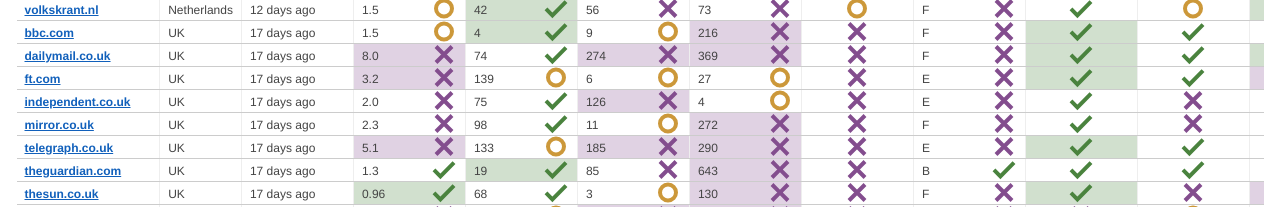
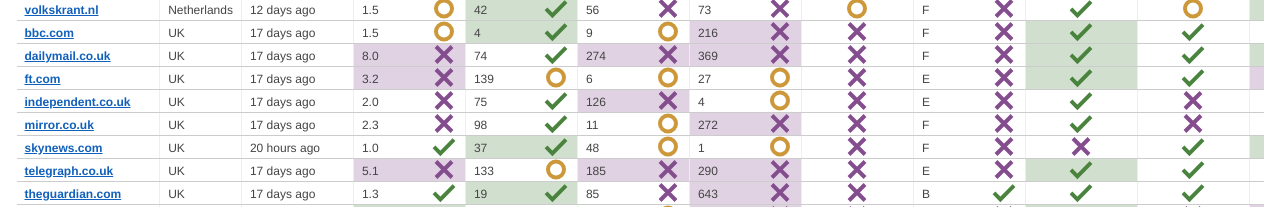
Before and after one commit to isellsoap/front-end-side-of-news, a plain HTML site: page index.html in a window 1280 px wide. Shown: the part 1474-1681 px from the top of the page. Drawn offline with Linux system fonts and the light colour scheme; a web font is replaced by a local one.

Commit message:
Add skynews.com as per https://github.com/isellsoap/front-end-side-of-news/issues/32.

```diff
--- a/index.html
+++ b/index.html
@@ -875,6 +875,20 @@
                 <td aria-describedby="metric-markup-headings-good"></td>
                 <td aria-describedby="metric-markup-site-logo-bad"></td>
                 <td aria-describedby="metric-usability-without-js-good"></td>
+              </tr>
+              <tr>
+                <th scope="row" class="automatic-width"><a href="http://skynews.com">skynews.com</a></th>
+                <td class="automatic-width">UK</td>
+                <td>May 17th 2016</td>
+                <td aria-describedby="metric-page-weight-not-cached-good">1.0</td>
+                <td aria-describedby="metric-page-weight-cached-very-good">37</td>
+                <td aria-describedby="metric-w3c-validation-partially">48</td>
+                <td aria-describedby="metric-w3c-validation-partially">1</td>
+                <td aria-describedby="metric-ssl-encryption-bad"></td>
+                <td aria-describedby="metric-security-headers-bad">F</td>
+                <td aria-describedby="metric-markup-headings-bad"></td>
+                <td aria-describedby="metric-markup-site-logo-good"></td>
+                <td aria-describedby="metric-usability-without-js-very-good"></td>
               </tr>
               <tr>
                 <th scope="row" class="automatic-width"><a href="http://telegraph.co.uk">telegraph.co.uk</a></th>
```
